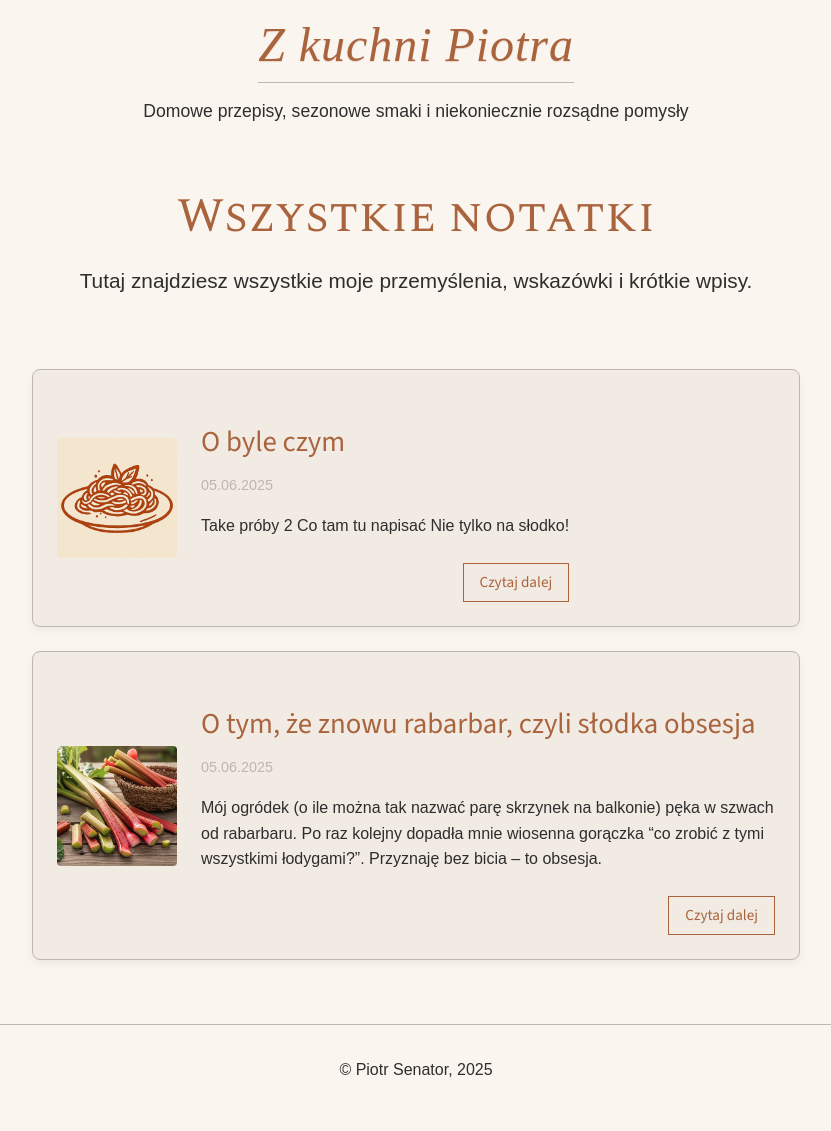
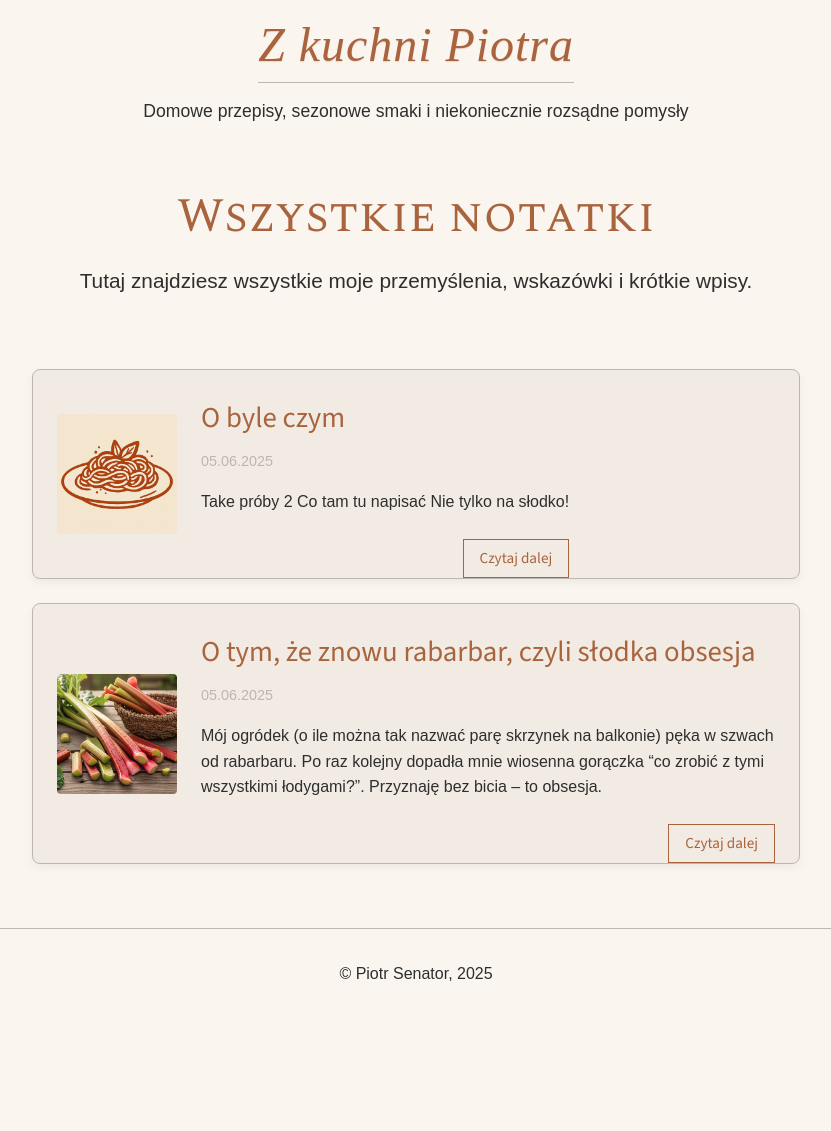
Before and after one commit to piotrsenator/kuchnia, a Jekyll site: the page built from notes.html, in a window 1280 px wide. Shown: the whole page, without its empty margins (224-1055 px from the left). Built offline with Jekyll 4.4.1, drawn with Linux system fonts in a browser that asks for light colours; some web fonts are replaced; after the commit the page ends 1035 px from its top, so only the background shows below that.

Commit message:
Update _note-card.scss

```diff
--- a/_sass/components/_note-card.scss
+++ b/_sass/components/_note-card.scss
@@ -122,7 +122,7 @@
   background-color: var(--color-background-accent);
   border: 1px solid var(--color-secondary);
   border-radius: var(--border-radius-md);
-  padding: var(--spacing-md);
+  padding: 0 var(--spacing-md);
   box-shadow: var(--shadow-md);
   align-items: center;
   transition: transform 0.2s ease, box-shadow 0.2s ease;
```
